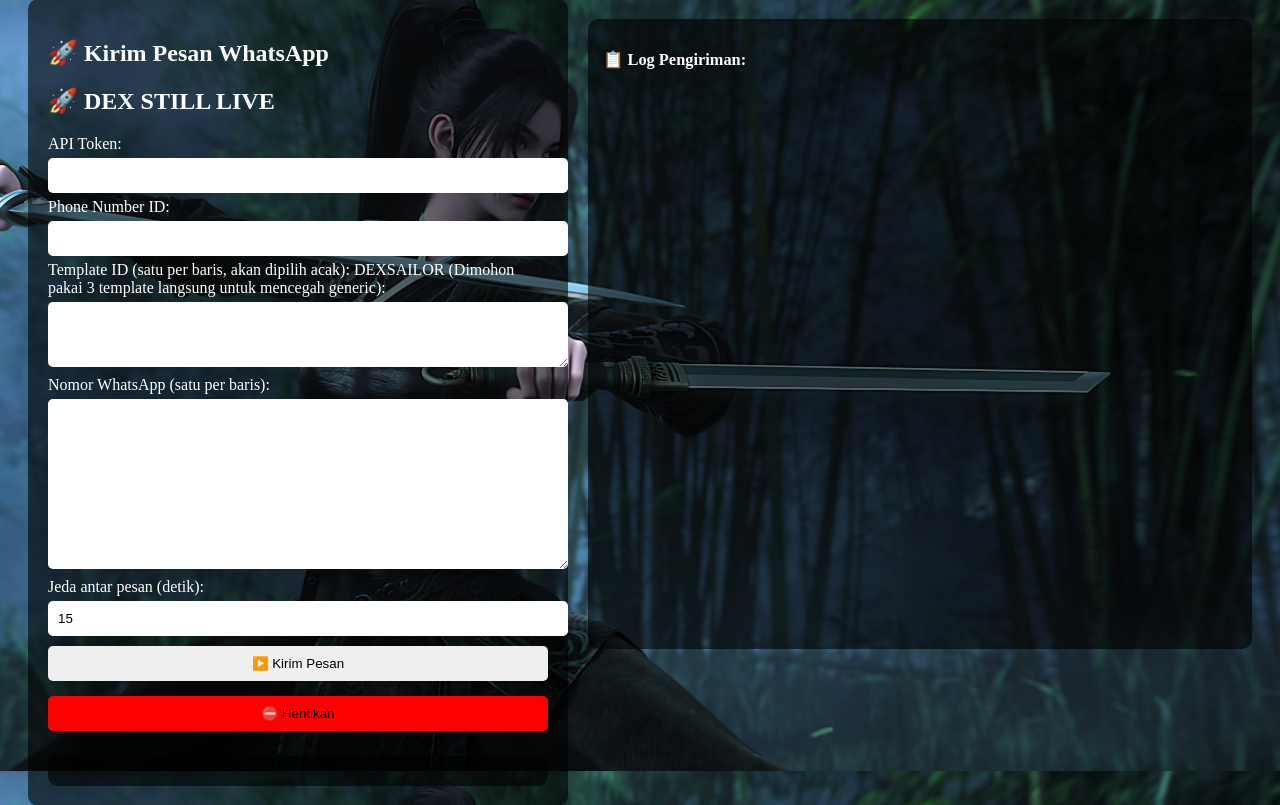
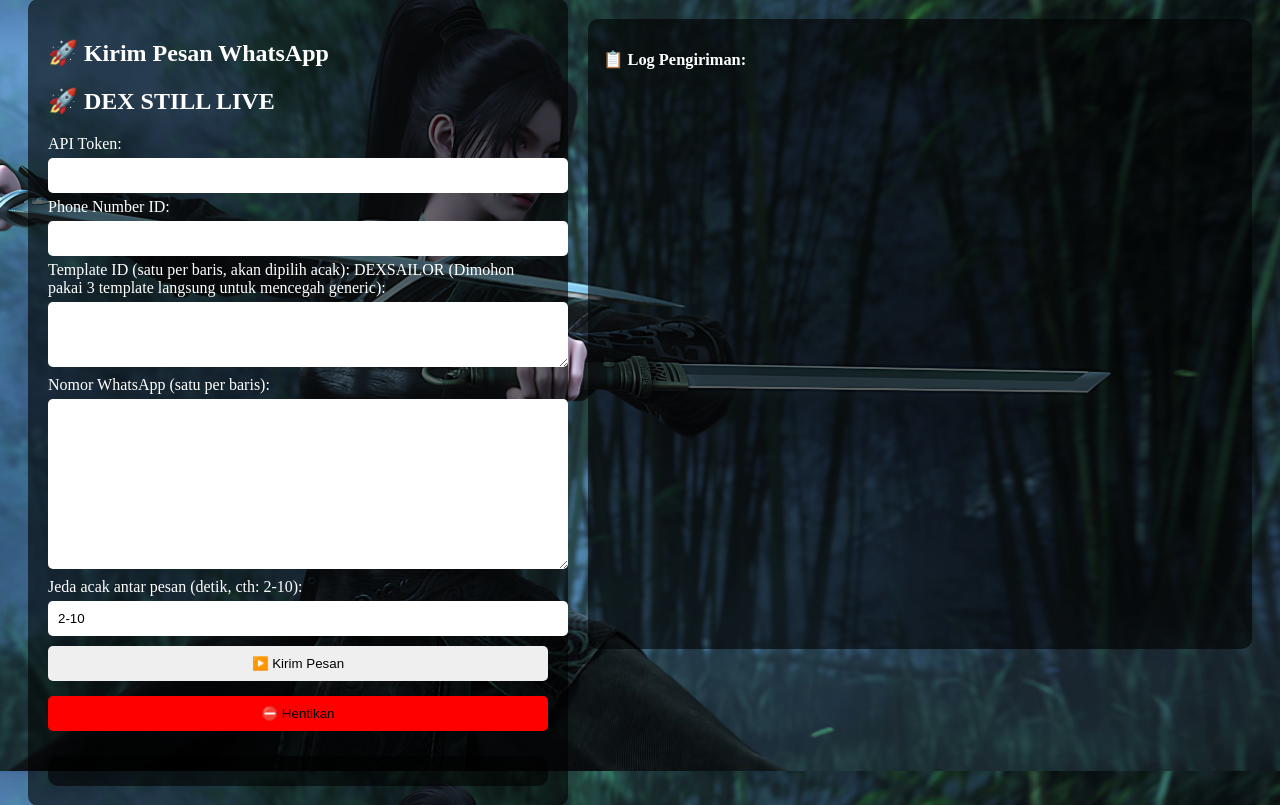
Before and after one commit to WilliamXixi/stresskecil-babi, a Flask app: page / in a window 1280 px wide. Shown: the part 29-834 px from the top of the page. Run offline with Flask 3, Linux system fonts and the light colour scheme.

Commit message:
Update index.html

```diff
--- a/templates/index.html
+++ b/templates/index.html
@@ -68,8 +68,8 @@
     <label>Nomor WhatsApp (satu per baris):</label>
     <textarea name="phone_numbers" rows="10" required></textarea>
 
-    <label>Jeda antar pesan (detik):</label>
-    <input type="number" name="delay" value="15" min="1" required>
+    <label>Jeda acak antar pesan (detik, cth: 2-10):</label>
+    <input type="text" name="delay" value="2-10" placeholder="cth: 2-10" required>
 
     <button type="submit">▶️ Kirim Pesan</button>
     <button type="button" id="stopBtn" style="background-color: red; margin-top: 10px;">⛔ Hentikan</button>
```
